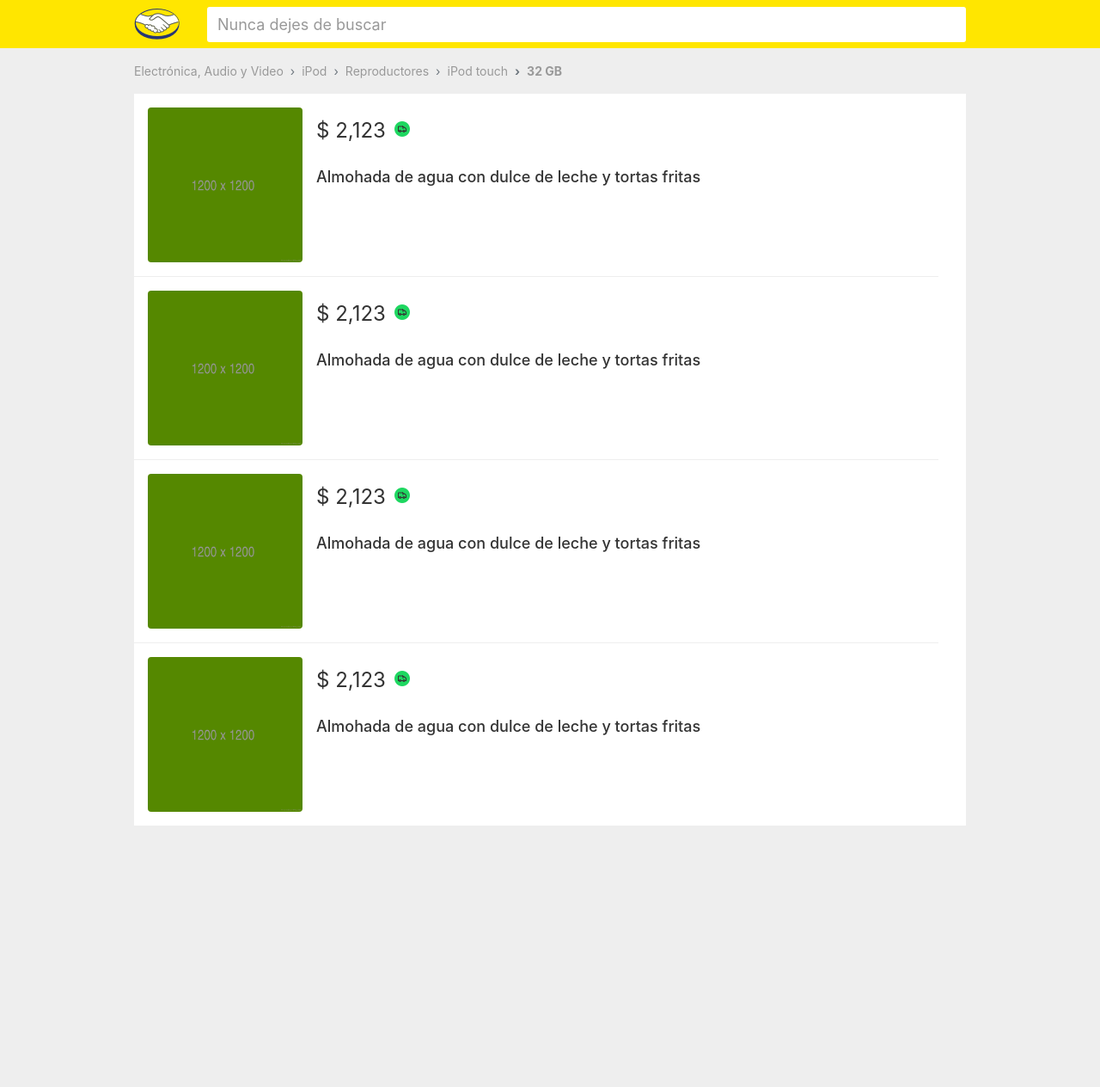
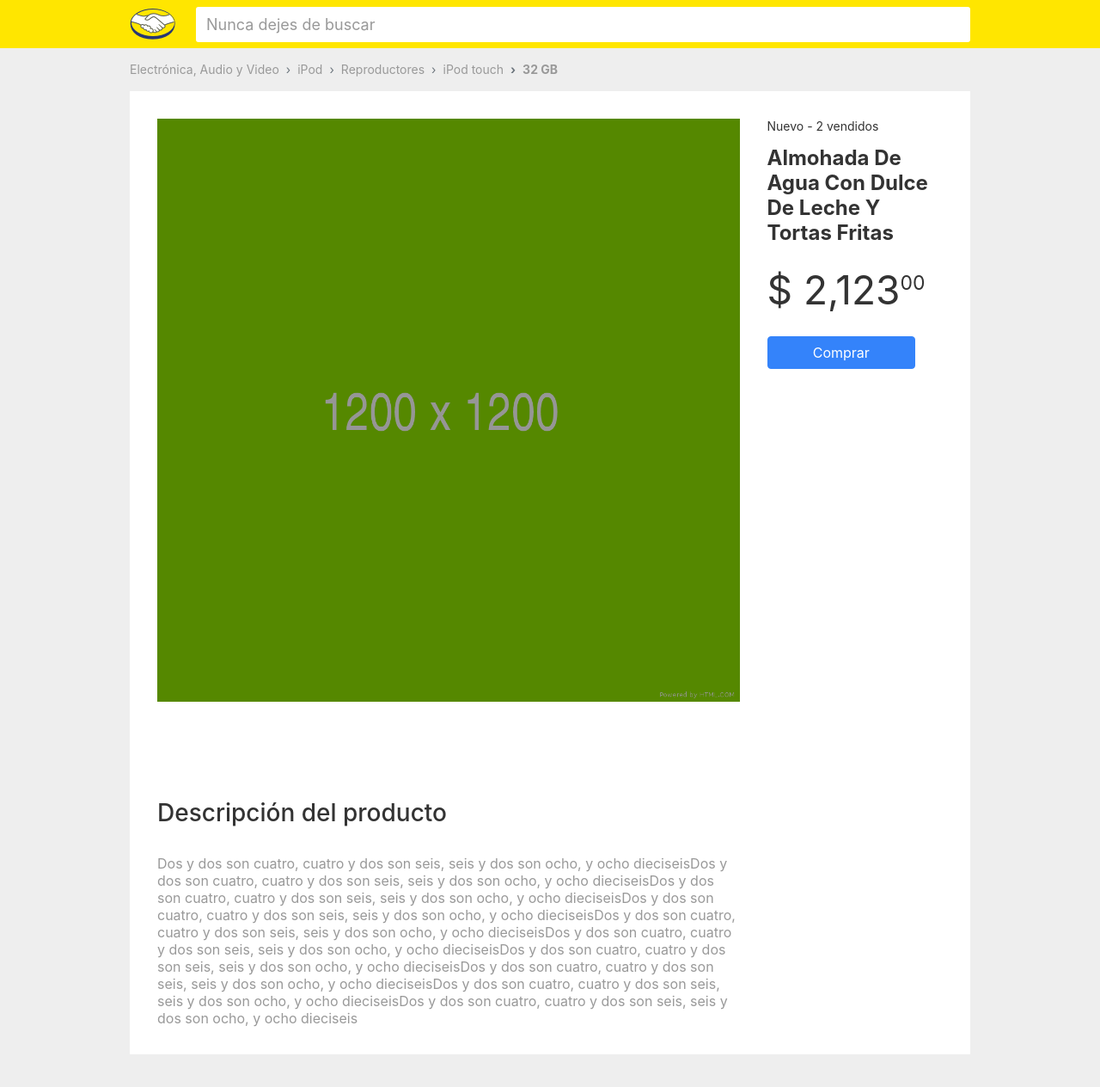
Before and after one commit to Frondor/meli-frontend-test, a React (Create React App) app: page /items/MLA000000001 in a window 1280 px wide. Shown: the top 1264 px of the page at 86% size. Before the commit the page ends 1008 px from the top, so only its background shows below. Built offline with nearby package versions, Linux system fonts and the light colour scheme.

Commit message:
new(router): implemented router & Loading component

```diff
--- a/package.json
+++ b/package.json
@@ -9,10 +9,11 @@
   },
   "devDependencies": {
     "node-sass": "^4.9.4",
-    "sass-loader": "^7.1.0",
     "react": "^16.5.2",
     "react-dom": "^16.5.2",
-    "react-scripts": "2.0.5"
+    "react-router-dom": "^4.3.1",
+    "react-scripts": "2.0.5",
+    "sass-loader": "^7.1.0"
   },
   "scripts": {
     "start": "react-scripts start",
--- a/src/App.js
+++ b/src/App.js
@@ -1,28 +1,79 @@
 import React, { Component } from "react";
-import Searchbox from "./views/Searchbox";
+import { Route, Switch } from "react-router-dom";
 import Breadcrumbs from "./components/breadcrumbs/Breadcrumbs";
-// import ItemView from "./views/Item";
-import ResultsView from "./views/Results";
+
+import { item } from "./views/Item";
+
+// Shared styles
 import "./assets/sass/main.sass";
 
+// Main views as per spec
+import Searchbox from "./views/Searchbox";
+import ItemView from "./views/Item";
+import ResultsView from "./views/Results";
+
 class App extends Component {
+  constructor(props) {
+    super(props);
+    this.state = {
+      search: "",
+      results: [],
+      breadcrumb: [
+        "Electrónica, Audio y Video",
+        "iPod",
+        "Reproductores",
+        "iPod touch",
+        "32 GB"
+      ]
+    };
+
+    this.doSearch = this.doSearch.bind(this);
+  }
+
+  doSearch(q) {
+    const searchQuery = q
+      .toLowerCase()
+      .trim()
+      .replace(/\s\s+/gi, "");
+
+    this.setState({
+      search: searchQuery,
+      results: []
+    });
+
+    this.props.history.push("/items?search=" + searchQuery.replace(" ", "-"));
+  }
+
+  componentDidMount() {
+    // const queryParams = new URLSearchParams(this.props.location.search);
+    // if (!this.state.search && queryParams.search) {
+    //   this.setS
+    // }
+
+    setTimeout(() => {
+      this.setState({
+        results: new Array(4).fill(item)
+      });
+    }, 2000);
+  }
+
   render() {
-    const categories = [
-      "Electrónica, Audio y Video",
-      "iPod",
-      "Reproductores",
-      "iPod touch",
-      "32 GB"
-    ];
+    // const noView = () => <h1>404 <small>Huston, ¡tenemos un problema!</small></h1>;
 
     return (
       <div>
-        <Searchbox />
+        <Searchbox value={this.state.search} onSubmit={this.doSearch} />
         <main id="content" className="container">
-          <Breadcrumbs path={categories} />
+          <Breadcrumbs path={this.state.breadcrumb} />
           <div className="bg-white mb-5">
-            {/* <ItemView /> */}
-            <ResultsView />
+            <Switch>
+              <Route path="/items/:id" exact component={ItemView} />
+              <Route
+                path="/items"
+                exact
+                render={props => <ResultsView results={this.state.results} />}
+              />
+            </Switch>
           </div>
         </main>
       </div>
--- a/src/assets/sass/main.sass
+++ b/src/assets/sass/main.sass
@@ -2,19 +2,20 @@
 
 body
   background-color: theme-color("light")
+  line-height: 1.3
 
 .container
-  max-width: 1000px
+  max-width: 1010px
 
 #content
   .bg-white
-    padding: $generic-sm-padding
+    padding: $generic-padding-sm
     color: theme-color("grey-dark")
 
 .pb-lg
-  padding-bottom: $generic-lg-padding
+  padding-bottom: $generic-padding-lg
 .pb-sm
-  padding-bottom: $generic-sm-padding
+  padding-bottom: $generic-padding-sm
 .btn
   &:focus, &:active
     box-shadow: none !important
--- /dev/null
+++ b/src/components/WaitForIt/index.js
@@ -0,0 +1,74 @@
+import React from "react";
+
+export default function({ width = "200px", height = "200px", children, ready }) {
+  if (ready) return children
+  return (
+    <svg
+      width={width}
+      height={height}
+      xmlns="http://www.w3.org/2000/svg"
+      viewBox="0 0 100 100"
+      preserveAspectRatio="xMidYMid"
+      className="ml-auto w-100 mt-3 mb-3"
+    >
+      <circle
+        cx="50"
+        cy="50"
+        r="29.1973"
+        fill="none"
+        stroke="#eeeeee"
+        strokeWidth="2"
+      >
+        <animate
+          attributeName="r"
+          calcMode="spline"
+          values="0;40"
+          keyTimes="0;1"
+          dur="1.5"
+          keySplines="0 0.2 0.8 1"
+          begin="-0.75s"
+          repeatCount="indefinite"
+        />
+        <animate
+          attributeName="opacity"
+          calcMode="spline"
+          values="1;0"
+          keyTimes="0;1"
+          dur="1.5"
+          keySplines="0.2 0 0.8 1"
+          begin="-0.75s"
+          repeatCount="indefinite"
+        />
+      </circle>
+      <circle
+        cx="50"
+        cy="50"
+        r="7.45728"
+        fill="none"
+        stroke="#cccccc"
+        strokeWidth="2"
+      >
+        <animate
+          attributeName="r"
+          calcMode="spline"
+          values="0;40"
+          keyTimes="0;1"
+          dur="1.5"
+          keySplines="0 0.2 0.8 1"
+          begin="0s"
+          repeatCount="indefinite"
+        />
+        <animate
+          attributeName="opacity"
+          calcMode="spline"
+          values="1;0"
+          keyTimes="0;1"
+          dur="1.5"
+          keySplines="0.2 0 0.8 1"
+          begin="0s"
+          repeatCount="indefinite"
+        />
+      </circle>
+    </svg>
+  );
+}
--- a/src/components/breadcrumbs/breadcrumbs.sass
+++ b/src/components/breadcrumbs/breadcrumbs.sass
@@ -8,3 +8,5 @@
       font-weight: bold
     a
       color: theme-color("grey-light")
+      &:hover
+        text-decoration: none
--- a/src/index.js
+++ b/src/index.js
@@ -1,10 +1,16 @@
-import React from 'react';
-import ReactDOM from 'react-dom';
-import './index.css';
-import App from './App';
-import * as serviceWorker from './serviceWorker';
+import React from "react";
+import ReactDOM from "react-dom";
+import { BrowserRouter as Router, Route } from "react-router-dom";
+import "./index.css";
+import App from "./App";
+import * as serviceWorker from "./serviceWorker";
 
-ReactDOM.render(<App />, document.getElementById('root'));
+ReactDOM.render(
+  <Router>
+    <Route component={App} />
+  </Router>,
+  document.getElementById("root")
+);
 
 // If you want your app to work offline and load faster, you can change
 // unregister() to register() below. Note this comes with some pitfalls.
--- a/src/views/Item/index.js
+++ b/src/views/Item/index.js
@@ -1,7 +1,6 @@
-import React from "react";
+import React, { Component } from "react";
+import PriceTag from "../../components/PriceTag";
 import "./item.sass";
-
-import PriceTag from "../../components/PriceTag";
 
 import picture from "../../assets/img/580.png";
 
@@ -26,7 +25,15 @@
   item.sold_quantity
 } vendidos`;
 
-export default function(props) {
+const ItemDescription = ({ className = "", value }) => (
+  <section className={(className += " item__description")}>
+    <h2 className="pb-lg m-0">Descripción del producto</h2>
+    <p className="m-0 pb-sm">{value}</p>
+  </section>
+);
+
+export default class ItemView extends Component {
+  render() {
     return (
       <article className="item row">
         <div className="col-xs-12 col-sm-8 col-md-9 item__left">
@@ -38,10 +45,10 @@
             />
           </section>
 
-        <section className="item__description">
-          <h2 className="pb-lg m-0">Descripción del producto</h2>
-          <p className="m-0 pb-sm">{item.description}</p>
-        </section>
+          <ItemDescription
+            value={item.description}
+            className="d-none d-sm-block"
+          />
         </div>
         <div className="col item__right">
           <section>
@@ -49,7 +56,7 @@
               <small>{itemStatus}</small>
             </p>
 
-          <h1 className="m-0 pb-lg">{item.title}</h1>
+            <h1 className="text-capitalize m-0 pb-lg">{item.title}</h1>
 
             <PriceTag className="pb-lg" {...item.price} />
 
@@ -57,7 +64,13 @@
               <button className="btn btn-block btn-blue">Comprar</button>
             </div>
           </section>
+
+          <ItemDescription
+            value={item.description}
+            className="d-sm-none mt-5"
+          />
         </div>
       </article>
     );
   }
+}
--- a/src/views/Item/item.sass
+++ b/src/views/Item/item.sass
@@ -1,13 +1,16 @@
 @import "../../assets/sass/required"
 
 .item
-  padding: 0 $generic-sm-padding
+  padding: 0 $generic-padding-sm
   &__left
-    padding-top: $generic-sm-padding
+    padding-top: $generic-padding-sm
     max-width: $article-max-width
 
   &__picture
     margin-bottom: calc(100% / 6)
+    @include media-breakpoint-down(xs)
+      margin: -$generic-padding-lg;
+      margin-bottom: $generic-padding-lg
 
   &__description
     h2
@@ -18,17 +21,17 @@
       line-height: 1.25
 
   &__right
-    padding: $generic-sm-padding 0
+    padding: $generic-padding-sm 0
 
     .btn-buy
-      margin-right: $generic-lg-padding
+      margin-right: $generic-padding-lg
 
-    &__condition
-      margin-bottom: $generic-sm-padding
-      line-height: $article-condition-font-size
-      small
-        font-size: $article-condition-font-size
+  &__condition
+    margin-bottom: $generic-padding-sm
+    line-height: 1
+    small
+      font-size: $article-condition-font-size
 
-    h1
-      font-size: $article-title-font-size
-      font-weight: 700;
+  h1
+    font-size: $article-title-font-size
+    font-weight: 700;
--- a/src/views/Results/index.js
+++ b/src/views/Results/index.js
@@ -1,8 +1,9 @@
-import React from "react";
-import "./results.sass";
-import { item } from "../Item";
+import React, { Component } from "react";
+import { Link } from "react-router-dom";
+import WaitForIt from "../../components/WaitForIt";
 import PriceTag from "../../components/PriceTag";
 import iconShipping from "../../assets/img/ic_shipping.png";
+import "./results.sass";
 
 const freeShipping = (
   <img
@@ -12,32 +13,40 @@
   />
 );
 
-const results = new Array(4).fill(item).map((item, i) => {
+export default class Results extends Component {
+  // constructor(props) {
+  //   super(props);
+  // }
+
+  render() {
+    const results = this.props.results.map((item, i) => {
       return (
         <li className="item-result row" key={item.id + i}>
           <div className="item-result__picture col-auto pr-0">
-        <a href="/">
+            <Link to={"/items/" + item.id}>
               <img className="img-fluid" src={item.picture} alt={item.title} />
-        </a>
+            </Link>
           </div>
           <div className="item-result__content col">
-        <a href="/">
+            <Link to={"/items/" + item.id}>
               <PriceTag className="pb-lg" {...item.price} small={true}>
                 {item.free_shipping && freeShipping}
               </PriceTag>
-          <h2 className="m-0">{item.title}</h2>
-        </a>
-        {/* La api no pedía esto, pero el spec si */}
+              <h2 className="text-capitalize m-0">{item.title}</h2>
+            </Link>
+            {/* El spec de la api no pedía esto, pero el del diseño si */}
             {/* <div className="item-result__right col-3">Mendoza</div> */}
           </div>
         </li>
       );
     });
 
-export default function() {
     return (
+      <WaitForIt ready={this.props.results.length}>
         <section id="results">
           <ol className="list-unstyled m-0">{results}</ol>
         </section>
+      </WaitForIt>
     );
   }
+}
--- a/src/views/Results/results.sass
+++ b/src/views/Results/results.sass
@@ -1,7 +1,7 @@
 @import "../../assets/sass/required"
 
 .item-result
-  padding: $generic-sm-padding 0
+  padding: $generic-padding-sm 0
   border-bottom: 1px solid theme-color("light")
   width: 100%
 
@@ -23,7 +23,7 @@
         max-width: $result-picture-width
 
   &__content
-    padding-top: $generic-sm-padding
+    padding-top: $generic-padding-sm
     h2
       font-size: $result-title-font-size / 1.5
       @include media-breakpoint-up(sm)
--- a/src/views/Searchbox/index.js
+++ b/src/views/Searchbox/index.js
@@ -1,19 +1,44 @@
-import React from "react";
-import logo from "../../assets/img/Logo_ML.png";
+import React, { Component } from "react";
+import { Link } from "react-router-dom";
 // import searchIcon from "../../assets/img/ic_Search.png";
+import logoURL from "../../assets/img/Logo_ML.png";
 import "./searchbox.sass";
 
-export default function (props) {
+export default class Searchbox extends Component {
+  constructor(props) {
+    super(props)
+    this.state = {
+      search: props.value || ""
+    }
+
+    this.onChange = this.onChange.bind(this);
+    this.onSubmit = this.onSubmit.bind(this)
+  }
+
+  onChange(ev) {
+    this.setState({
+      search: ev.target.value
+    })
+  }
+
+  onSubmit(ev) {
+    ev.preventDefault();
+    this.props.onSubmit(this.state.search)
+  }
+
+  render() {
     return (
       <header id="search-box" className="bg-yellow">
         <div className="container">
           <div className="row align-items-center">
             <div className="col-auto">
               <div id="logo">
-              <img src={logo} alt="Mercadolibre logo" />
+                <Link to="/">
+                  <img src={logoURL} alt="Mercadolibre logo" />
+                </Link>
               </div>
             </div>
-          <div className="col">
+            <form className="col pl-2" onSubmit={this.onSubmit}>
               <div id="search-box" className="input-group">
                 <input
                   tabIndex="1"
@@ -25,14 +50,16 @@
                   type="text"
                   className="form-control"
                   placeholder="Nunca dejes de buscar"
+                  onChange={this.onChange}
                 />
                 {/* <div className="input-group-append">
                   <img src={searchIcon} alt="Ícono de búsqueda" class="img-fluid" />
                 </div> */}
               </div>
-          </div>
+            </form>
           </div>
         </div>
       </header>
     );
   }
+}
```
Also changed, not shown: src/assets/sass/_variables.scss (+4 -4 lines), 1 other file (tests, documents, lock files or other folders). Lines whose indentation alone changed are shown as unchanged.
